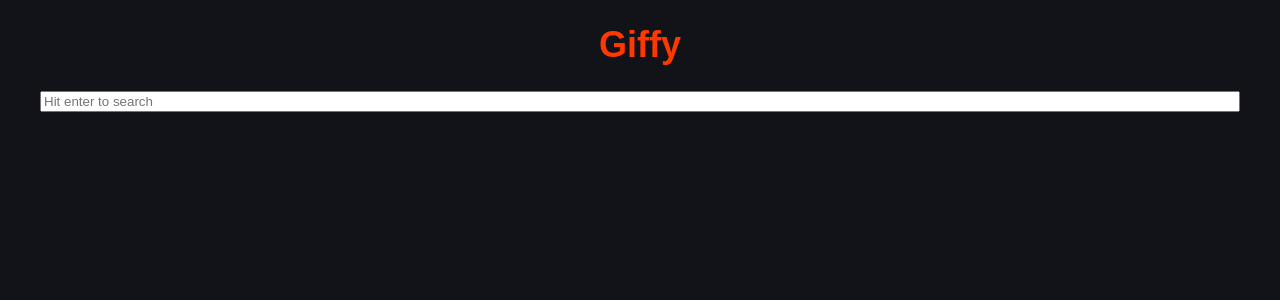
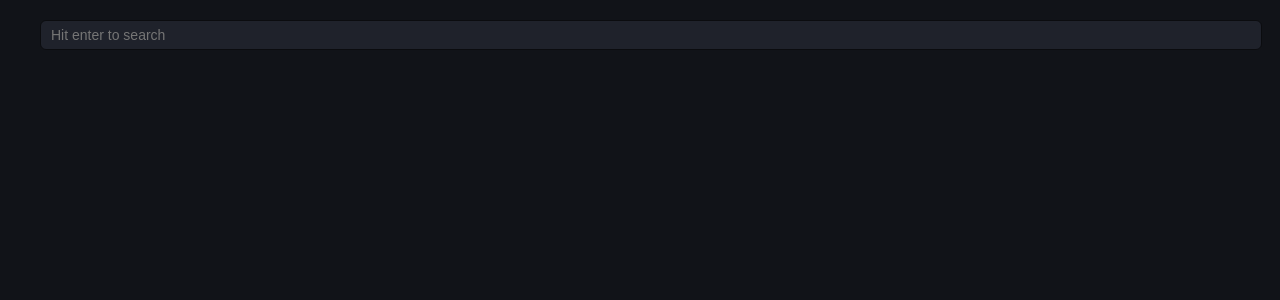
Before and after one commit to AkashRajpurohit/giffy, a Svelte app: page / in a window 1280 px wide. Shown: the top 300 px of the page. Built offline with nearby package versions, Linux system fonts and the light colour scheme.

Commit message:
feat: :lipstick: search field styles updated

```diff
--- a/src/App.svelte
+++ b/src/App.svelte
@@ -38,11 +38,10 @@
   };
 </script>
 
-<h1>Giffy</h1>
 <div class="input-container">
   <div class="search-field">
     <input
-      type="search"
+      type="text"
       placeholder="Hit enter to search"
       bind:value={$search.text}
       on:keydown={handleKeydown}
@@ -70,8 +69,6 @@
     background-color: #111318
     color: #f2f2f2
     text-align: center
-  h1
-    color: #ff3700
   .input-container
     display: flex
     flex-direction: row
@@ -80,7 +77,14 @@
     gap: 0.75rem
     .search-field
       flex-grow: 1
-      input
+      input[type=text]
+        background-color: #1f222b
+        color: white
+        border: 1px solid #0b0c0f
+        outline: none
+        padding: 6px 10px
+        font-size: 14px
+        border-radius: 6px
         width: 100%
   strong
     color: red
```
